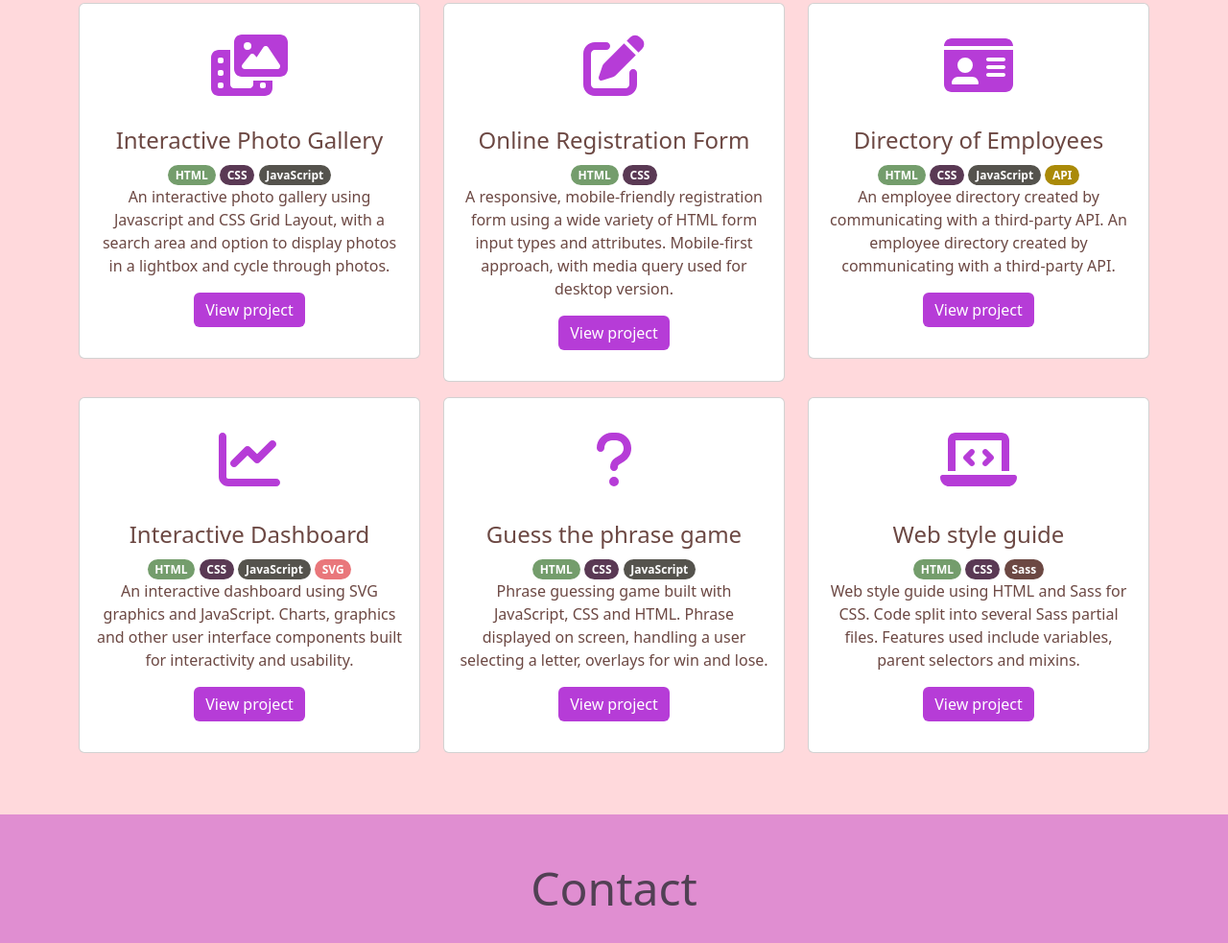
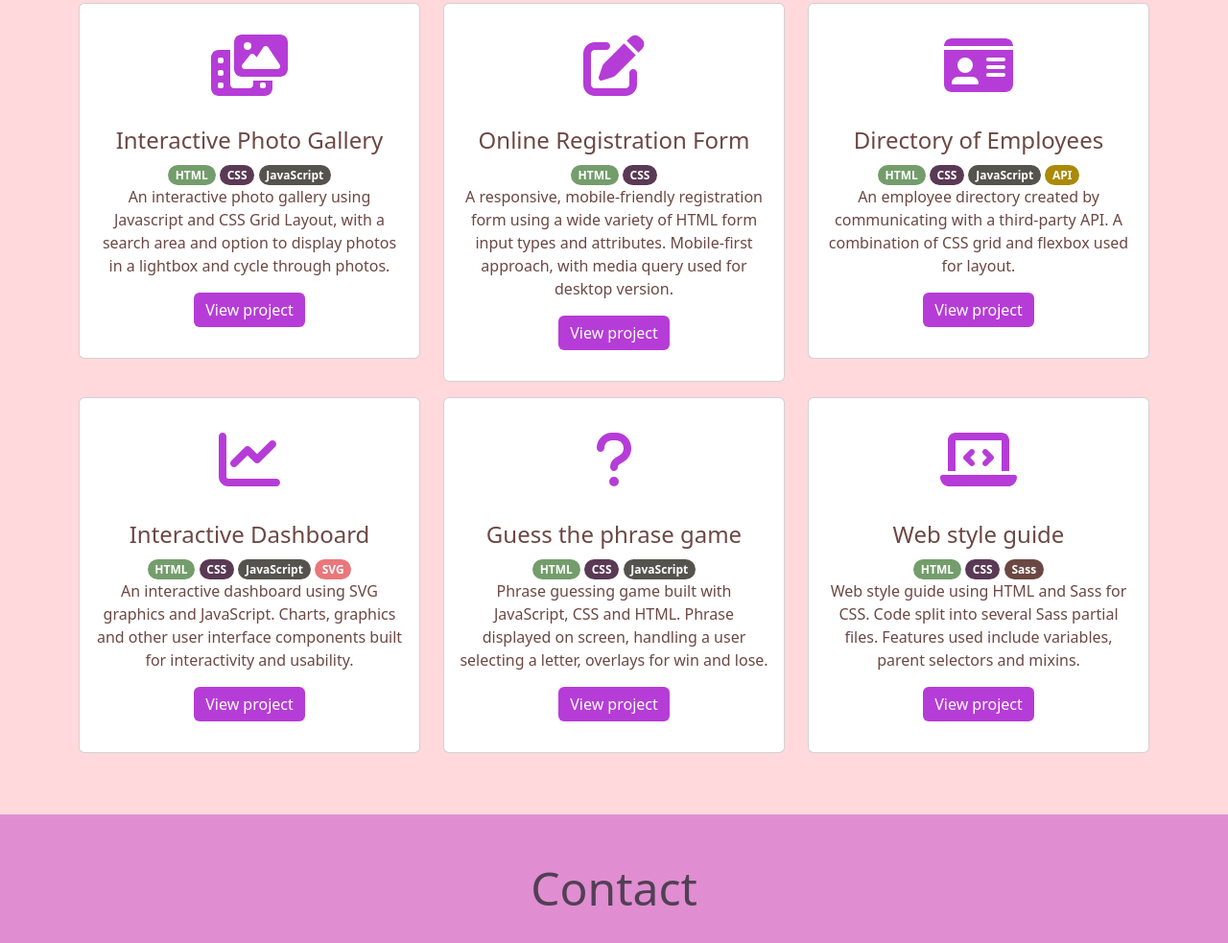
Before and after one commit to Hazelrl/hazelrl.github.io, a plain HTML site: page index.html in a window 1280 px wide. Shown: the part 984-1967 px from the top of the page at 96% size. Drawn offline with nearby package versions, Linux system fonts and the light colour scheme.

Commit message:
Amended copy

```diff
--- a/index.html
+++ b/index.html
@@ -89,7 +89,7 @@
                     <span class="badge css rounded-pill">CSS</span>
                     <span class="badge javascript rounded-pill">JavaScript</span>
                     <span class="badge api rounded-pill">API</span>
-                    <p class="card-text">An employee directory created by communicating with a third-party API. An employee directory created by communicating with a third-party API.</p>
+                    <p class="card-text">An employee directory created by communicating with a third-party API. A combination of CSS grid and flexbox used for layout.</p>
                     <a href="https://hazelrl.github.io/directory-of-employees-using-API/" class="btn btn-primary" aria-label="See Directory of Employees">View project</a>
                   </div>
                 </div>
```
